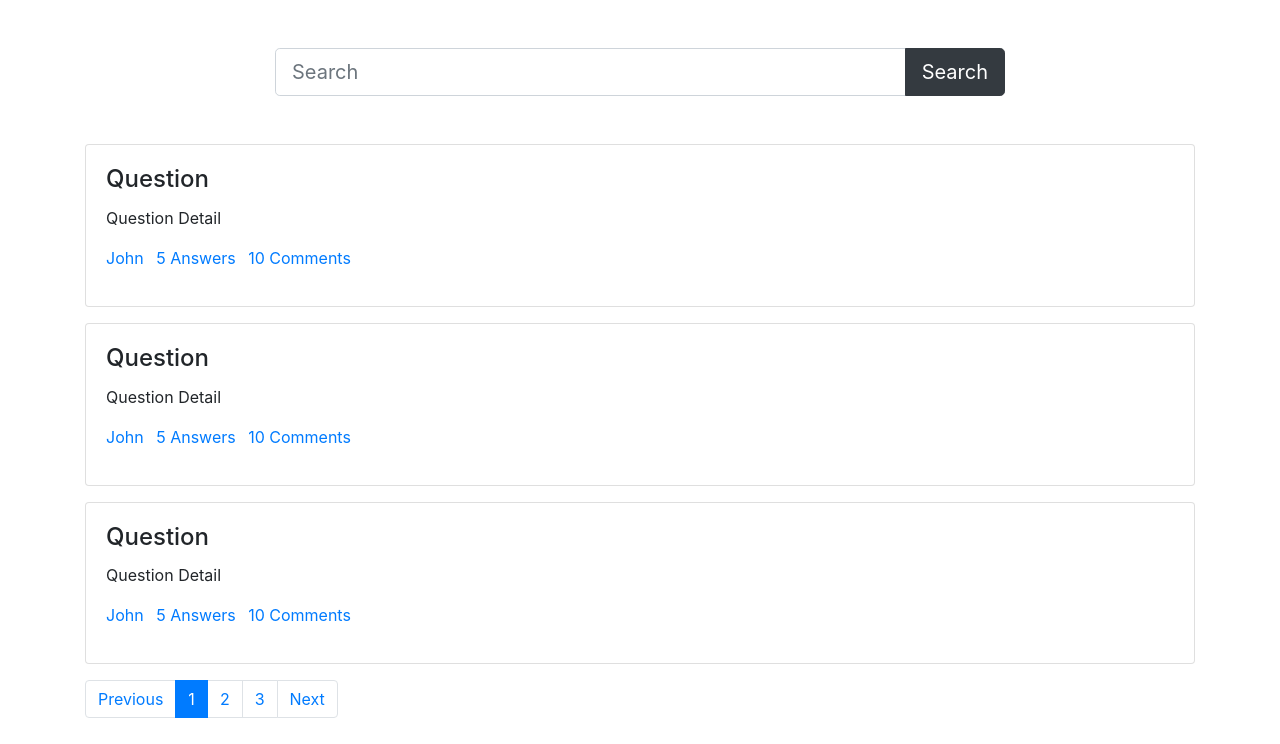
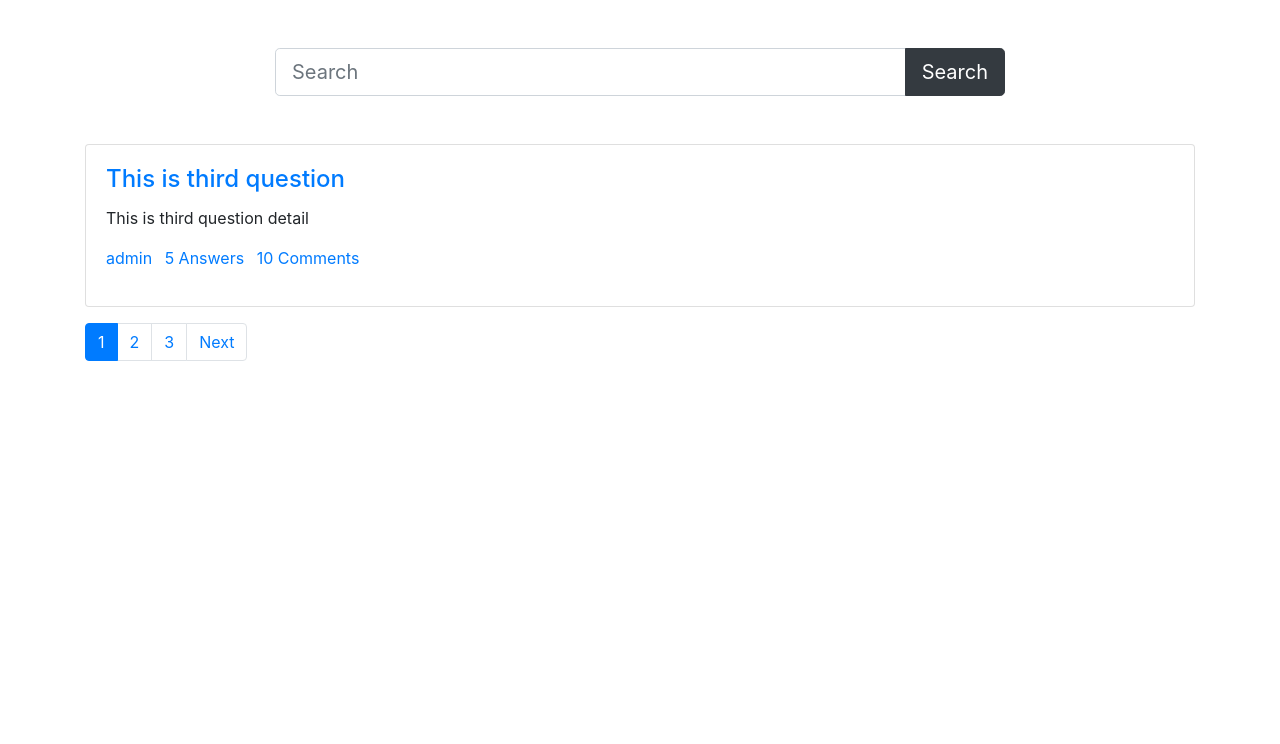
Before and after one commit to codeartisanlab/question-answer-website-in-django-3-and-bootstrap-4, a Django app: page / in a window 1280 px wide. Shown: the part 56-800 px from the top of the page. Run offline with Django 3.2, Linux system fonts and the light colour scheme; data comes from the database, SQL or seed files in the repository; both versions use the stored data as it was after the commit; some libraries are stand-ins or nearby versions.

Commit message:
fetch questions, setup pagination and implement search on home page

```diff
--- a/main/templates/home.html
+++ b/main/templates/home.html
@@ -40,59 +40,49 @@
     <div class="container py-5">
         <div class="row">
             <div class="col-md-8 offset-2">
-                <div class="input-group">
-                    <input type="text" class="form-control form-control-lg" placeholder="Search" />
-                    <div class="input-group-append">
-                      <button class="btn btn-dark btn-lg" type="button" id="button-addon2">Search</button>
+                <form>
+                    <div class="input-group">
+                        <input type="text" name="q" class="form-control form-control-lg" placeholder="Search" />
+                        <div class="input-group-append">
+                        <button class="btn btn-dark btn-lg" type="submit" id="button-addon2">Search</button>
+                        </div>
                     </div>
-                </div>
+                </form>
             </div>
         </div>
     </div>
     <!-- Question List -->
     <div class="container">
+        {% for quest in quests %}
         <div class="card mb-3">
             <div class="card-body">
-                <h4 class="card-title">Question</h4>
-                <p class="card-text">Question Detail</p>
+                <h4 class="card-title"><a href="/detail/{{quest.id}}">{{quest.title}}</a></h4>
+                <p class="card-text">{{quest.detail}}</p>
                 <p>
-                    <a href="#" class="mr-2">John</a>
+                    <a href="#" class="mr-2">{{quest.user.username}}</a>
                     <a href="#" class="mr-2">5 Answers</a>
                     <a href="#" class="mr-2">10 Comments</a>
                 </p>
             </div>
         </div>
-        <div class="card mb-3">
-            <div class="card-body">
-                <h4 class="card-title">Question</h4>
-                <p class="card-text">Question Detail</p>
-                <p>
-                    <a href="#" class="mr-2">John</a>
-                    <a href="#" class="mr-2">5 Answers</a>
-                    <a href="#" class="mr-2">10 Comments</a>
-                </p>
-            </div>
-        </div>
-        <div class="card mb-3">
-            <div class="card-body">
-                <h4 class="card-title">Question</h4>
-                <p class="card-text">Question Detail</p>
-                <p>
-                    <a href="#" class="mr-2">John</a>
-                    <a href="#" class="mr-2">5 Answers</a>
-                    <a href="#" class="mr-2">10 Comments</a>
-                </p>
-            </div>
-        </div>
+        {% endfor %}
     </div>
     <!-- Pagination -->
     <nav class="my-3 container">
         <ul class="pagination">
-          <li class="page-item"><a class="page-link" href="#">Previous</a></li>
-          <li class="page-item active"><a class="page-link" href="#">1</a></li>
-          <li class="page-item"><a class="page-link" href="#">2</a></li>
-          <li class="page-item"><a class="page-link" href="#">3</a></li>
-          <li class="page-item"><a class="page-link" href="#">Next</a></li>
+            {% if quests.has_previous %}
+          <li class="page-item"><a class="page-link" href="?page={{quests.previous_page_number}}">Previous</a></li>
+          {% endif %}
+          {% for i in quests.paginator.page_range %}
+          {% if quests.number == i %}
+          <li class="page-item active"><a class="page-link" href="#">{{i}}</a></li>
+          {% else %}
+          <li class="page-item"><a class="page-link" href="?page={{i}}">{{i}}</a></li>
+          {% endif %}
+          {% endfor %}
+          {% if quests.has_next %}
+          <li class="page-item"><a class="page-link" href="?page={{quests.next_page_number}}">Next</a></li>
+          {% endif %}
         </ul>
       </nav>
 </body>
--- a/main/views.py
+++ b/main/views.py
@@ -1,5 +1,14 @@
 from django.shortcuts import render
-
+from .models import Question
+from django.core.paginator import Paginator
 # Home Page
 def home(request):
-    return render(request,'home.html')
+    if 'q' in request.GET:
+        q=request.GET['q']
+        quests=Question.objects.filter(title__icontains=q).order_by('-id')
+    else:
+        quests=Question.objects.all().order_by('-id')
+    paginator=Paginator(quests,1)
+    page_num=request.GET.get('page',1)
+    quests=paginator.page(page_num)
+    return render(request,'home.html',{'quests':quests})
```
Also changed, not shown: db.sqlite3.
